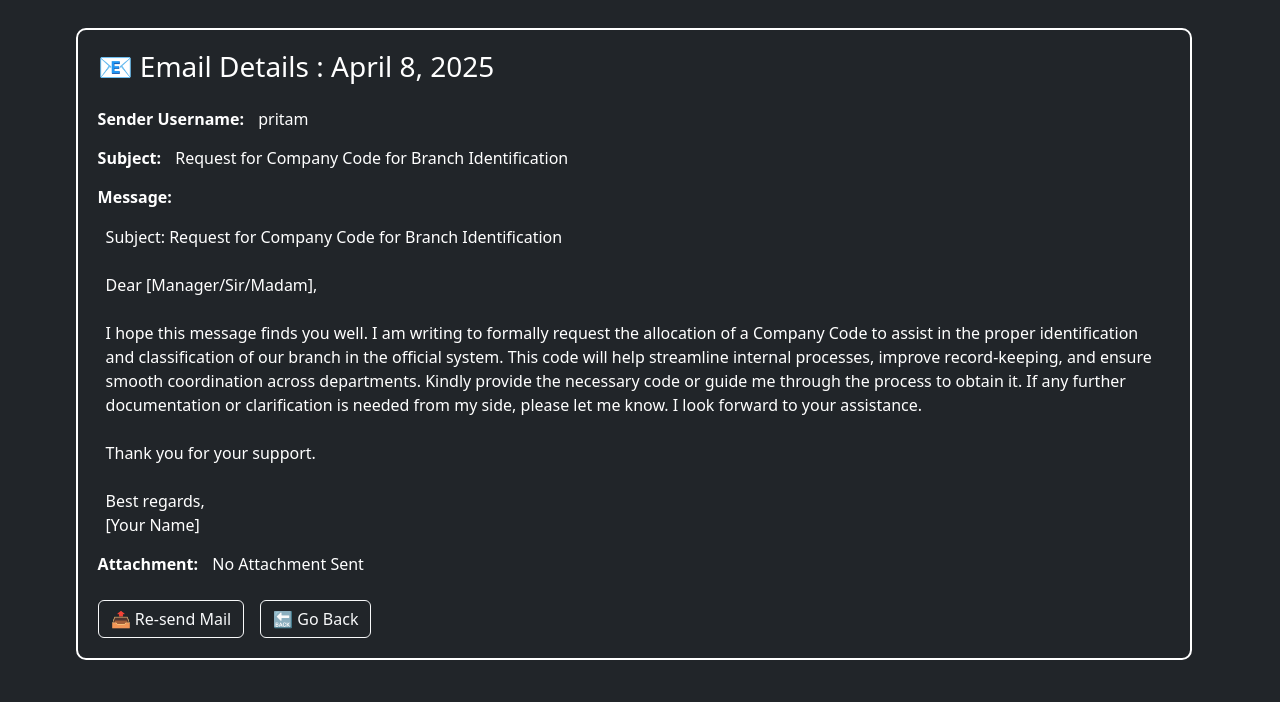
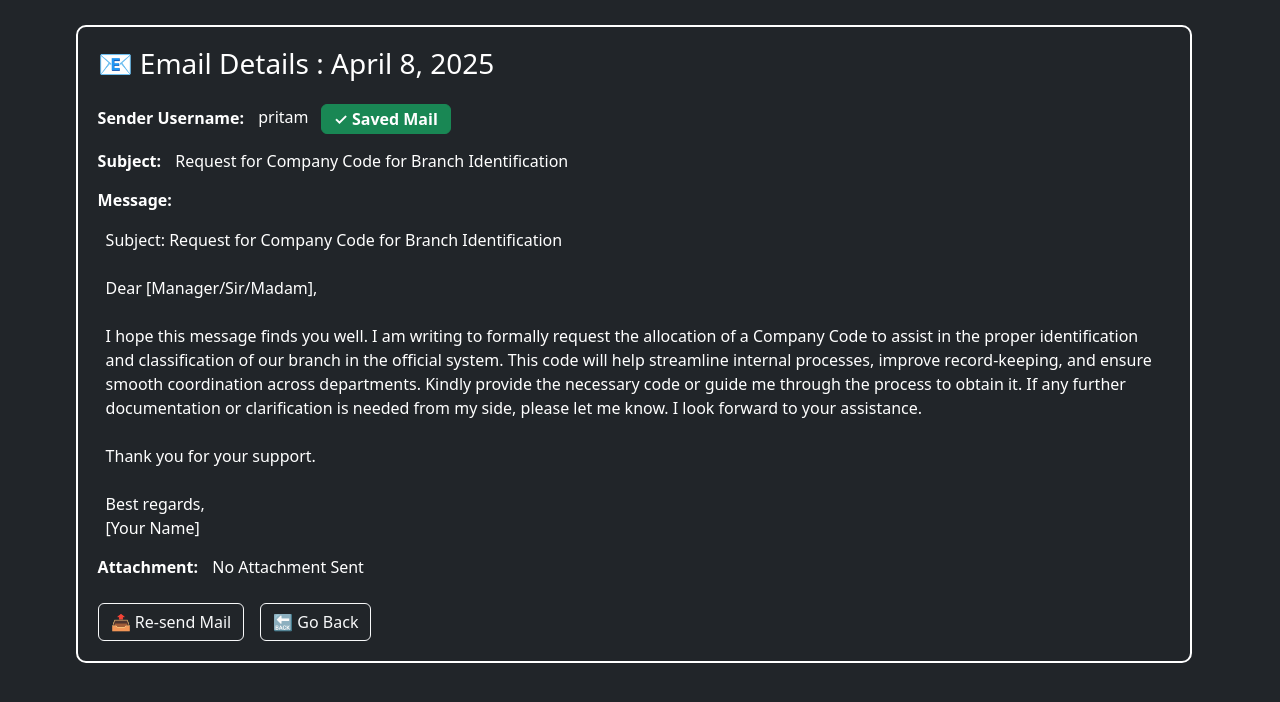
Before and after one commit to sureshdulupolai/Office_Project, a Django app: page /mail-open/10/1/ in a window 1280 px wide. Shown: the part 56-758 px from the top of the page. Run offline with Django 5.2, Linux system fonts and the light colour scheme; data comes from the database, SQL or seed files in the repository; both versions use the stored data as it was after the commit.

Commit message:
change a view for open mail page

```diff
--- a/home/views.py
+++ b/home/views.py
@@ -379,32 +379,41 @@ def ownMailSendPageFunction(request):
     return render(request, 'mail.html', context)
 
 def MailOpenPageFunction(request, mail_id, Page_Check):
-    MailData = Mail.objects.get(id = mail_id)
-    checkData = SaveDatasM.objects.all().values()
-    c1 = 0
-    for cd in checkData:
-        # print(type(cd['savemail_data'])) # str
-        # print(type(MailData.id)) # int
-        if int(cd['savemail_data']) == int(MailData.id):
-            c1 += 1
-            print('heloo')
+    if int(Page_Check) == 3:
+        MailDatas = SaveDatasM.objects.get(savemail_data = mail_id)
+        context = {
+            'mailData' : MailDatas,
+            'Check_Name' : 'savemail',
+            'Page_Check' : int(Page_Check),
+        }
 
-    if c1 == 1:
-        saveButton = 1
     else:
-        saveButton = 0
+        MailData = Mail.objects.get(id = mail_id)
+        checkData = SaveDatasM.objects.all().values()
+        c1 = 0
+        for cd in checkData:
+            # print(type(cd['savemail_data'])) # str
+            # print(type(MailData.id)) # int
+            if int(cd['savemail_data']) == int(MailData.id):
+                c1 += 1
+                # print('heloo')
 
-    Check_Name = ''
-    if Page_Check == 1:
-        Check_Name = 'Sender'
-    elif Page_Check == 2:
-        Check_Name = 'Reciver'
+        if c1 == 1:
+            saveButton = 1
+        else:
+            saveButton = 0
 
-    context = {
-        'saveButton' : saveButton,
-        'Check_Name' : Check_Name,
-        'mailData' : MailData,
-    }
+        Check_Name = ''
+        if Page_Check == 1:
+            Check_Name = 'Sender'
+        elif Page_Check == 2:
+            Check_Name = 'Reciver'
+
+        context = {
+            'saveButton' : saveButton,
+            'Check_Name' : Check_Name,
+            'mailData' : MailData,
+        }
 
     return render(request, 'MailOpenPage.html', context)
 
@@ -466,5 +475,6 @@ def saveMailPageFunction(request):
     mails = SaveDatasM.objects.filter(names = request.user.id)
     context = {
         'mails' : mails,
+        'Check' : '3',
     }
     return render(request, 'saveMail.html', context)
--- a/templates/MailOpenPage.html
+++ b/templates/MailOpenPage.html
@@ -26,10 +26,12 @@
           <h3 class="mb-4">📧 Email Details : {{ mailData.text_time }}</h3>
 
           <div class="email-info">
-            {% if Check_Name == 'Sender' %}
+            {% if Check_Name == 'Sender' or Check_Name == 'savemail' %}
                 <span class="email-label">Sender Username:</span> {{ mailData.user_name }}
                 {% if saveButton == 0 %}
-                  <a href="{% url 'successfullSaveMail' mailData.id %}" class="btn btn-info">Save</a>
+                  <a href="{% url 'successfullSaveMail' mailData.id %}" class="btn text-black btn-info fw-semibold ms-2" style="width: 80px; height: 30px;"><span style="position: relative; top: -4px;">Save</span></a>
+                {% else %}
+                <a href="#" class="btn text-white btn-success fw-semibold ms-2" style="width: auto; height: 30px;"><span style="position: relative; top: -4px;">&#10003; Saved Mail</span></a>
                 {% endif %}
             {% elif Check_Name == 'Reciver' %}
                 <span class="email-label">Reciver Username:</span> {{ mailData.names }}
@@ -61,11 +63,16 @@
             {% endif %}
             {% if Check_Name == 'Sender' %}
               <a href="{% url 'DirectMessage' mailData.user_name Check_Name %}" class="btn btn-outline-light">📤 Re-send Mail</a>
+            {% elif Check_Name == 'savemail' %}
+              <a href="{% url 'DirectMessage' mailData.user_name Check_Name %}" class="btn btn-outline-light">📤 Re-send Mail</a>
             {% endif %}
+
             {% if Check_Name == 'Sender' %}
               <a href="{% url 'mail' %}" class="btn btn-outline-light">🔙 Go Back</a>
             {% elif Check_Name == 'Reciver' %}
               <a href="{% url 'sendUs' %}" class="btn btn-outline-light">🔙 Go Back</a>
+            {% elif Check_Name == 'savemail' %}
+              <a href="{% url 'SaveMail' %}" class="btn btn-outline-light">🔙 Go Back</a>
             {% endif %}
           </div>
         </div>
--- a/templates/saveMail.html
+++ b/templates/saveMail.html
@@ -27,7 +27,7 @@
                 {% for mail in mails %}
                     <tr>
                         <td>{{ mail.user_name|truncatechars:20 }}</td>
-                        <td><a class="a-none" href="#">{{ mail.subject|truncatechars:60 }}</a></td>
+                        <td><a class="a-none" href="{% url 'MailOpen' mail.savemail_data Check %}">{{ mail.subject|truncatechars:60 }}</a></td>
                         <td>
                             {% if mail.files %}
                                 <a href="/media/{{ mail.files }}" target="_blank" class="text-warning text-decoration-none">Download PDF</a>
```
Also changed, not shown: db.sqlite3.
